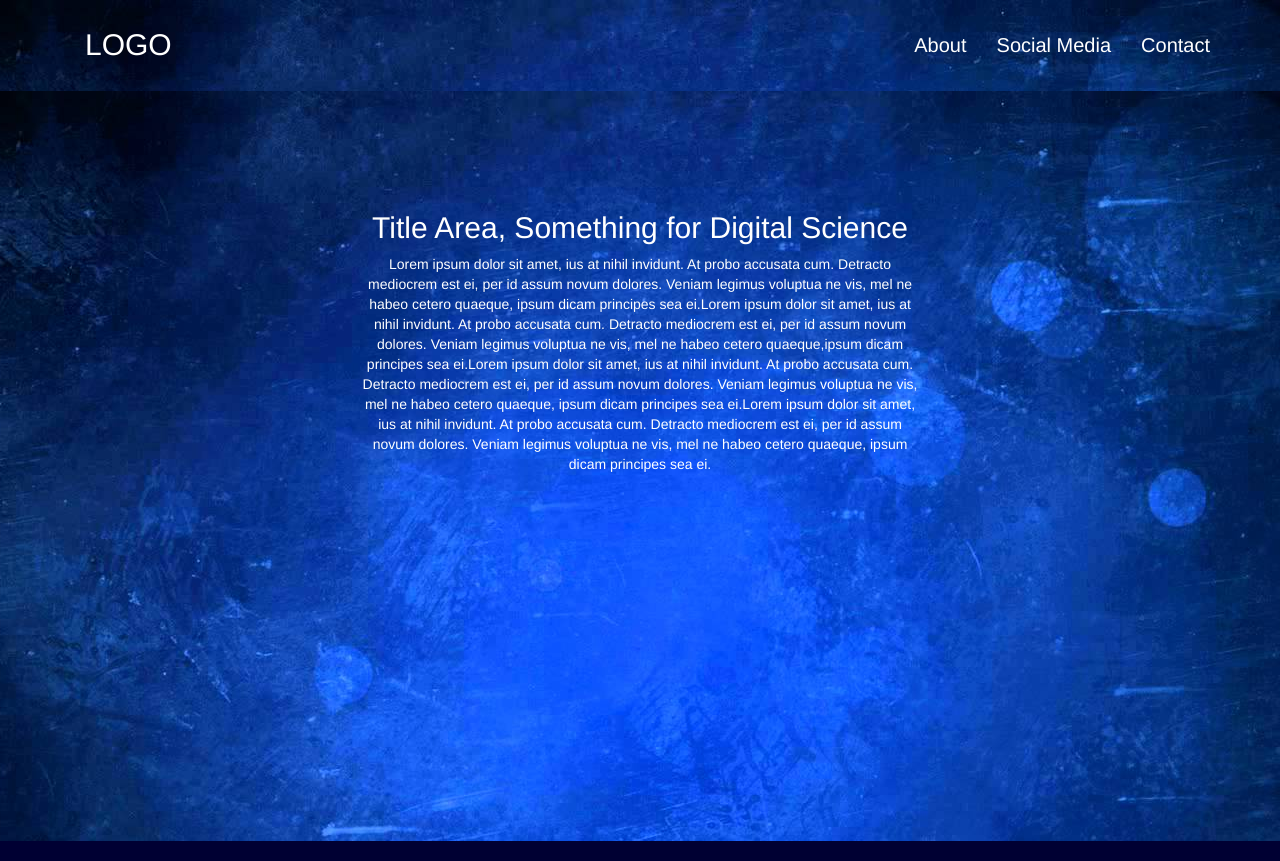
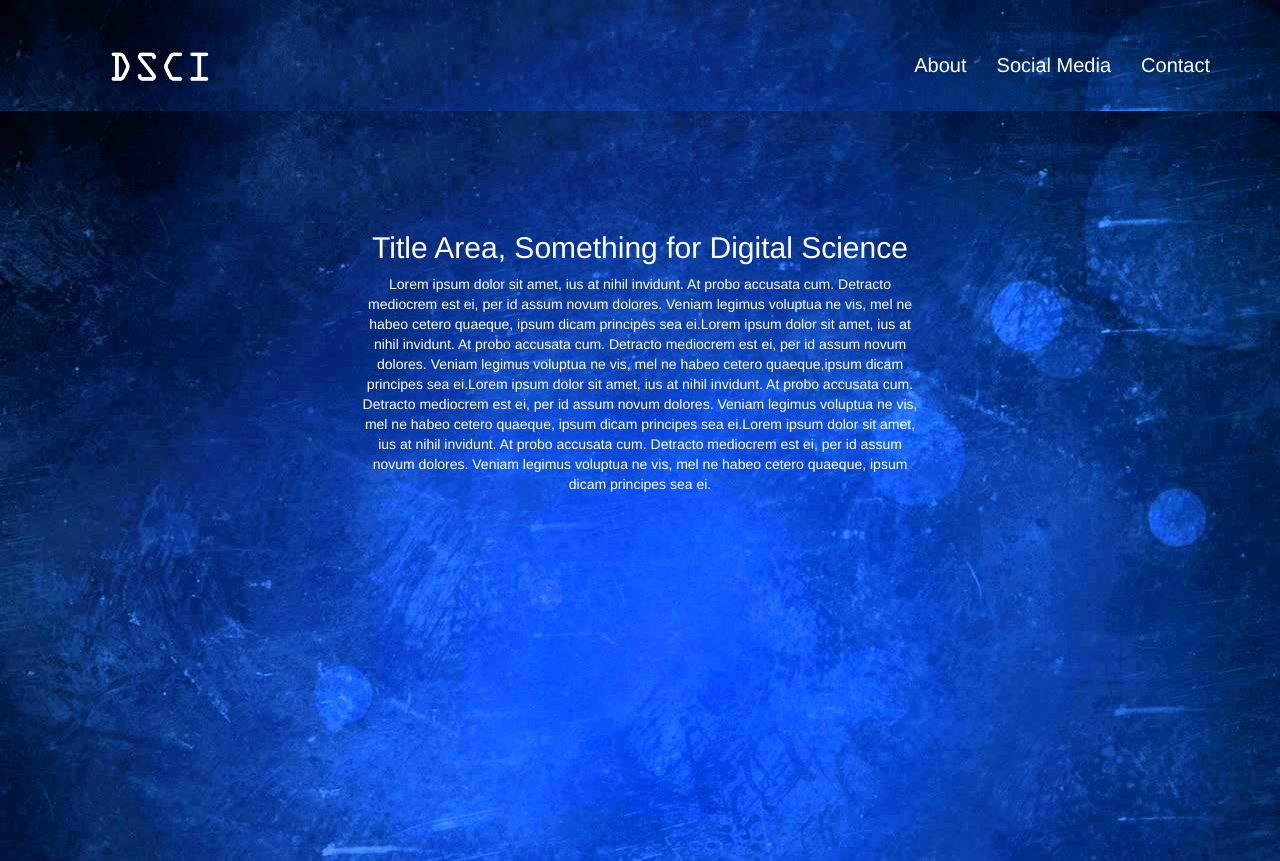
Before and after one commit to wkomer/DigitalScientists, a plain HTML site: page index.html in a window 1280 px wide. Shown: the top 861 px of the page. Drawn offline with nearby package versions, Linux system fonts and the light colour scheme.

Commit message:
Updated the logo on the navbars.

```diff
--- a/index.html
+++ b/index.html
@@ -33,7 +33,7 @@
                     <span class="icon-bar"></span>
                     <span class="icon-bar"></span>
                 </button>
-                <a class="navbar-brand logo">LOGO</a>
+                <a class="navbar-brand logo"><img class="img" src="images/DSCI1.png"></a>
             </div>
             <!-- Collect the nav links, forms, and other content for toggling -->
             <div class="collapse navbar-collapse" id="bs-example-navbar-collapse-1">
--- a/js/waypoints.js
+++ b/js/waypoints.js
@@ -6,7 +6,7 @@ console.log('waypoint');
 
 
 if (direction =='down'){
-  $("#socialmedia").prepend("<div id='divnav' class='navbar-fixed-top sec-nav rev-nav'><div class='navbar-inner'><div class='container'><div class='navbar-header'><a class='navbar-brand logo'>LOGO</a></div><div class='collapse navbar-collapse' id='bs-example-navbar-collapse-1'><ul class='nav navbar-nav navbar-right'><li><a class='about' href='#hero-unit'>About</a></li><li><a class='socialmedia' href='#socialmedia'>Social Media</a></li><li><a class='contact' href='#contact'>Contact</a></li></ul></div></div></div></div>");
+  $("#socialmedia").prepend("<div id='divnav' class='navbar-fixed-top sec-nav rev-nav'><div class='navbar-inner'><div class='container'><div class='navbar-header'><a class='navbar-brand logo'><img class='img' src='/images/DSCI1.png'></a></div><div class='collapse navbar-collapse' id='bs-example-navbar-collapse-1'><ul class='nav navbar-nav navbar-right'><li><a class='about' href='#hero-unit'>About</a></li><li><a class='socialmedia' href='#socialmedia'>Social Media</a></li><li><a class='contact' href='#contact'>Contact</a></li></ul></div></div></div></div>");
 
 }
 if(direction == 'up'){
--- a/stylesheet.css
+++ b/stylesheet.css
@@ -26,7 +26,7 @@ background-color: #b3b3b3;
 }
 .img{
 height: auto;
-width:auto;
+    width: 150px;
 }
 .text{
 color: #ffffff;
@@ -46,17 +46,17 @@ text-align: center;
 }
 .about{
   color: #ffffff;
-  margin-top: 20px;
+  margin-top: 40px;
   font-size: 20px;
 }
 .contact{
   color: #ffffff;
-  margin-top: 20px;
+  margin-top: 40px;
   font-size: 20px;
 }
 .socialmedia{
   color: #ffffff;
-  margin-top: 20px;
+  margin-top: 40px;
   font-size: 20px;
     margin-bottom: 20px;
 }
```
